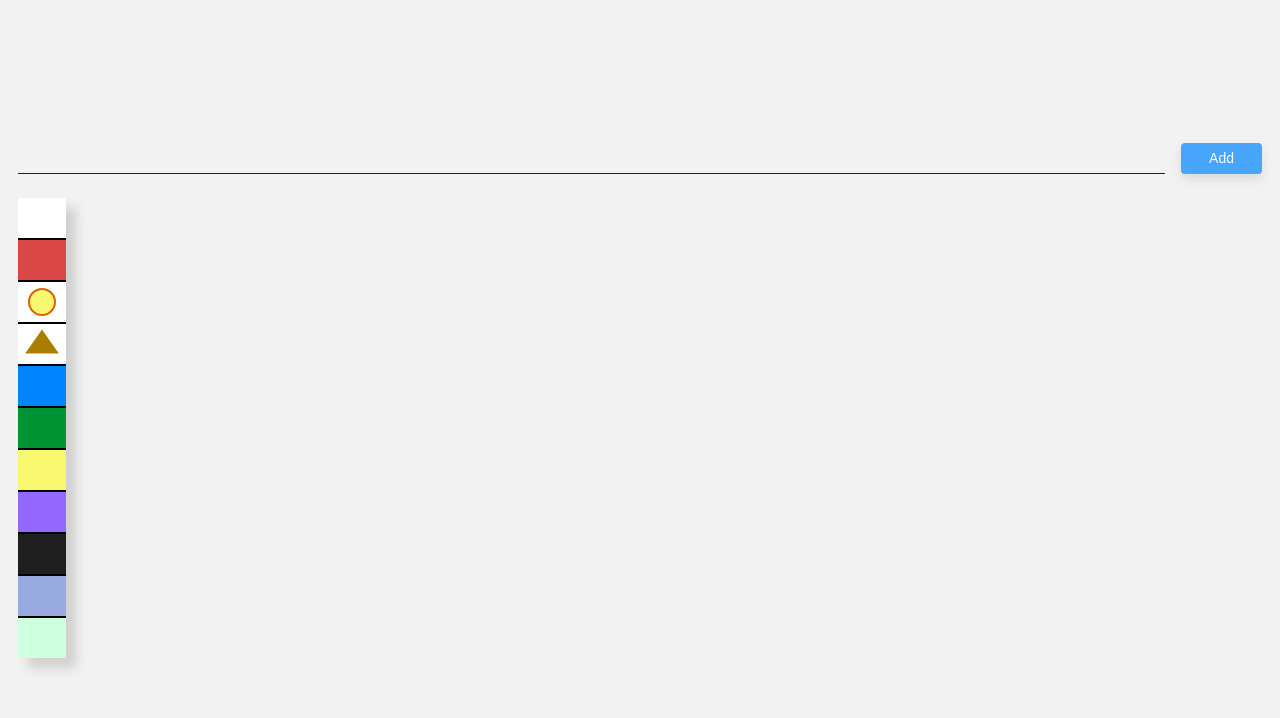
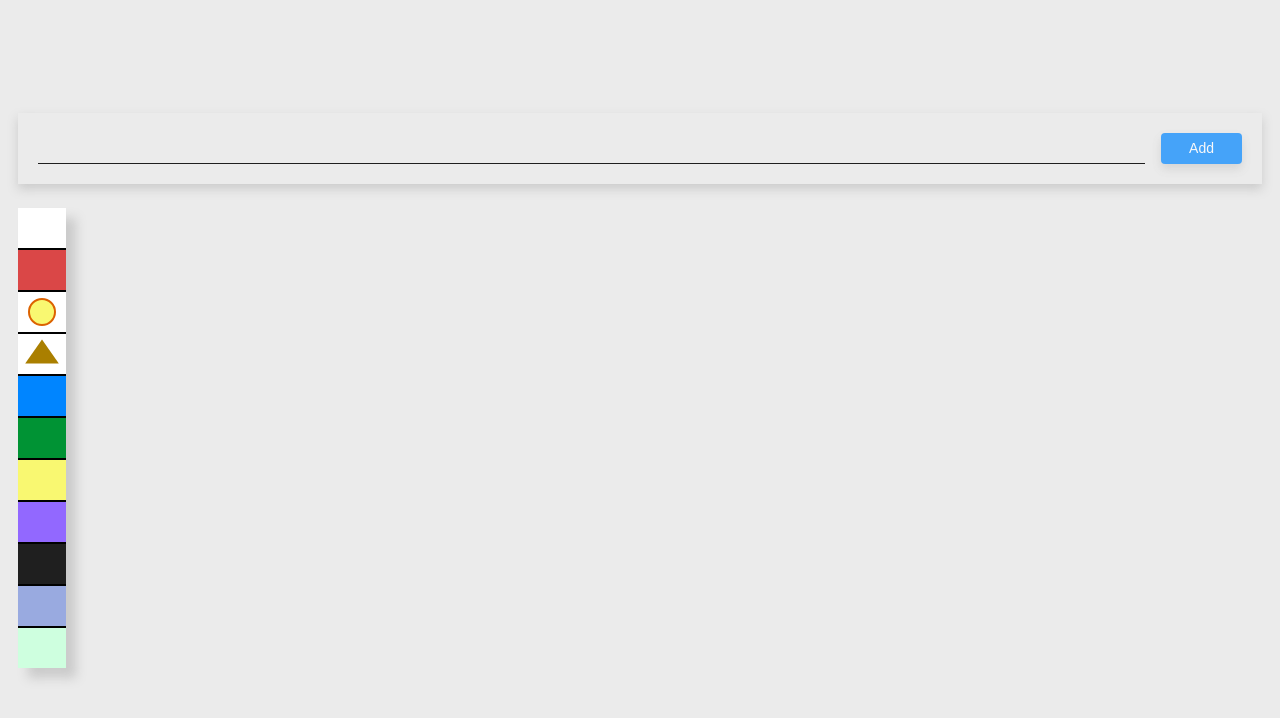
Before and after one commit to RuslanRybalka/7_wonders_table, a Nuxt app: page / in a window 1280 px wide. Shown: the top 718 px of the page. Built offline with nearby package versions, Linux system fonts and the light colour scheme.

Commit message:
Fix input size for small resolutions

```diff
--- a/assets/colors.scss
+++ b/assets/colors.scss
@@ -9,3 +9,4 @@ $color-leaders: #99aae0;
 $color-guilds: #9268ff;
 $color-wonders: #aa7f00;
 $color-coin-border: #dc6200;
+$color-body: rgb(235, 235, 235);
--- a/assets/general.scss
+++ b/assets/general.scss
@@ -1,5 +1,6 @@
-body{
-    background-color: rgba(128,128,128,0.1);
+@import '~/assets/colors.scss';
+body {
+    background-color: $color-body;
     display: flex;
     justify-content: center;
     align-items: center;
--- a/pages/index.vue
+++ b/pages/index.vue
@@ -148,7 +148,7 @@ export default {
 @import '~/assets/colors.scss';
 .container {
   width: 100vw;
-  padding: 40px 18px 40px;
+  padding: 20px 18px 40px;
   margin: 0 auto;
   display: flex;
   justify-content: flex-start;
@@ -156,12 +156,20 @@ export default {
   flex-direction: column;
 }
 .input-container {
+  padding: 20px;
+  background-color: $color-body;
   margin-bottom: 24px;
   display: flex;
   flex-direction: row;
   justify-content: flex-start;
   width: 100%;
+  position: sticky;
+  top: 20px;
+  z-index: 1;
+  box-shadow: 0px 5px 10px rgba(128, 128, 128, 0.3);
   input {
+    display: block;
+    width: 100%;
     flex-grow: 1;
     border: none;
     outline: none;
```
